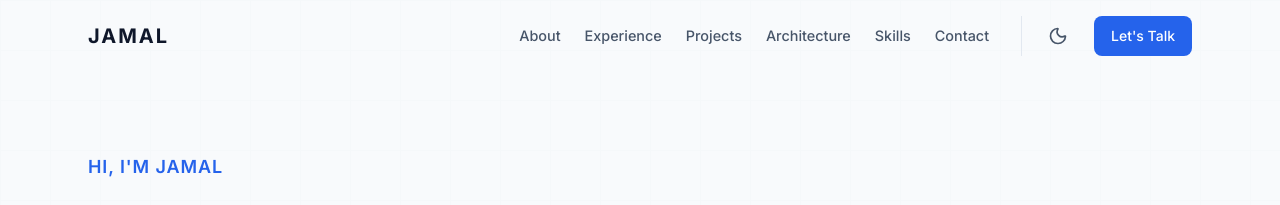
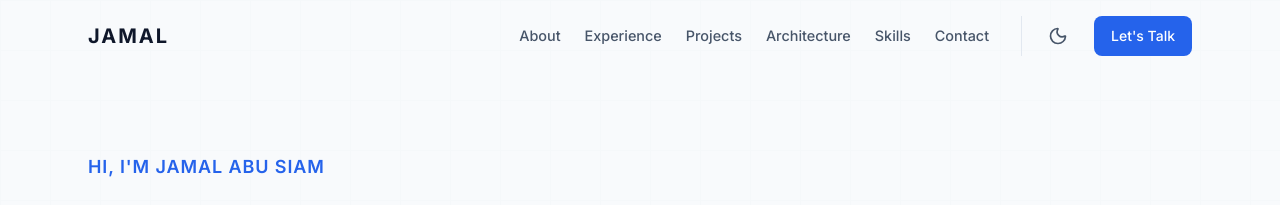
Before and after one commit to jamalsiam/portfolio, a React (Vite) app: page / in a window 1280 px wide. Shown: the top 205 px of the page. Built offline with nearby package versions, Linux system fonts and the light colour scheme.

Commit message:
feat: display full profile name in hero greeting

```diff
--- a/src/components/portfolio/Hero.jsx
+++ b/src/components/portfolio/Hero.jsx
@@ -10,7 +10,7 @@ const Hero = () => {
     <section id="hero" className="hero-section">
       <Container className="hero-container">
         <div className="hero-content animate-slide-up">
-          <p className="hero-greeting">Hi, I'm {profile.name.split(' ')[0]}</p>
+          <p className="hero-greeting">Hi, I'm {profile.name}</p>
           <h1 className="hero-title">
             <span className="text-gradient">Senior Front-End</span> Architect & Lead
           </h1>
@@ -67,7 +67,7 @@ const Hero = () => {
             </div>
 
             <div className="line vertical"></div>
-            <div className="node core">Enterprise<br/>Systems</div>
+            <div className="node core">Enterprise<br />Systems</div>
             <div className="line vertical"></div>
 
             <div className="node-row split-3">
```
